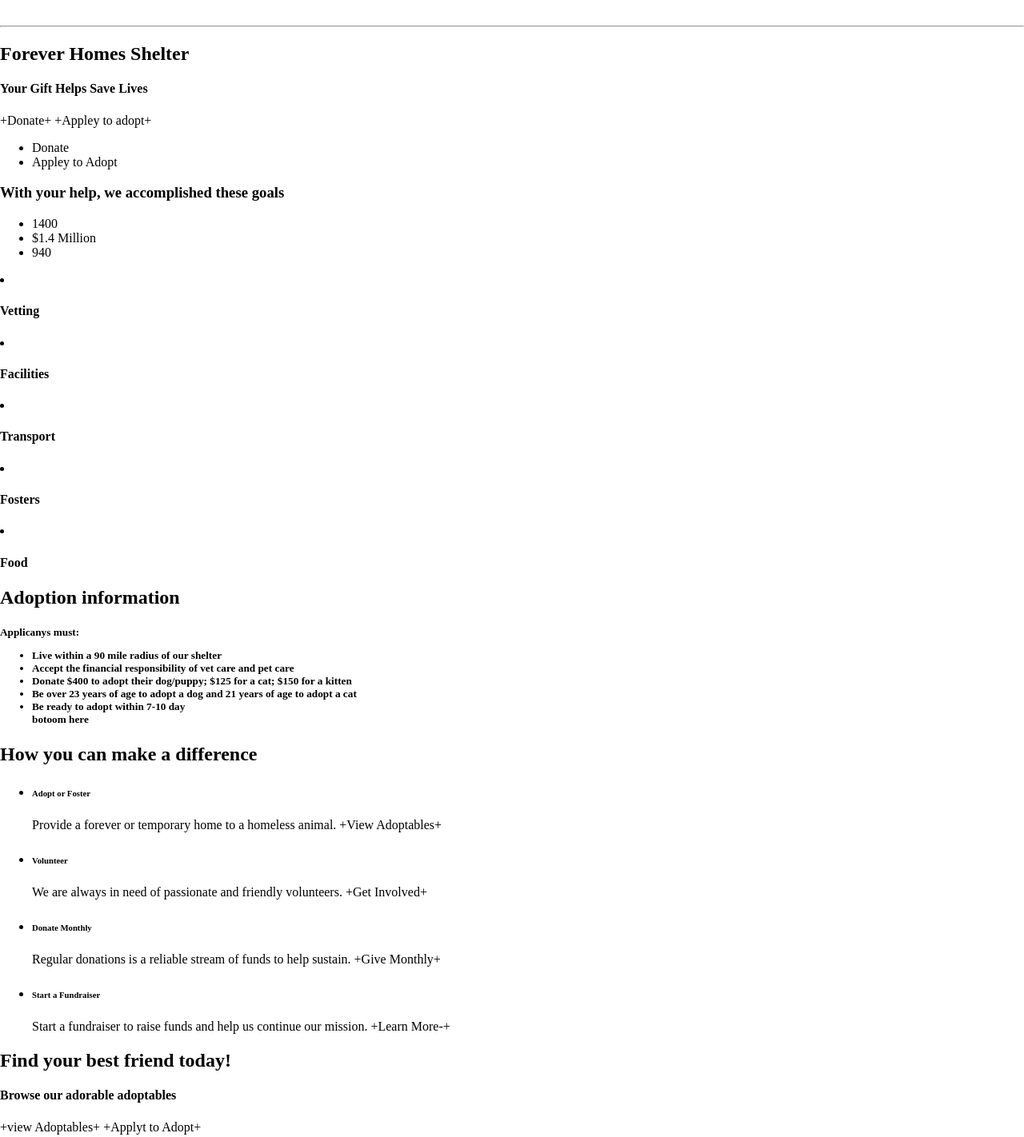
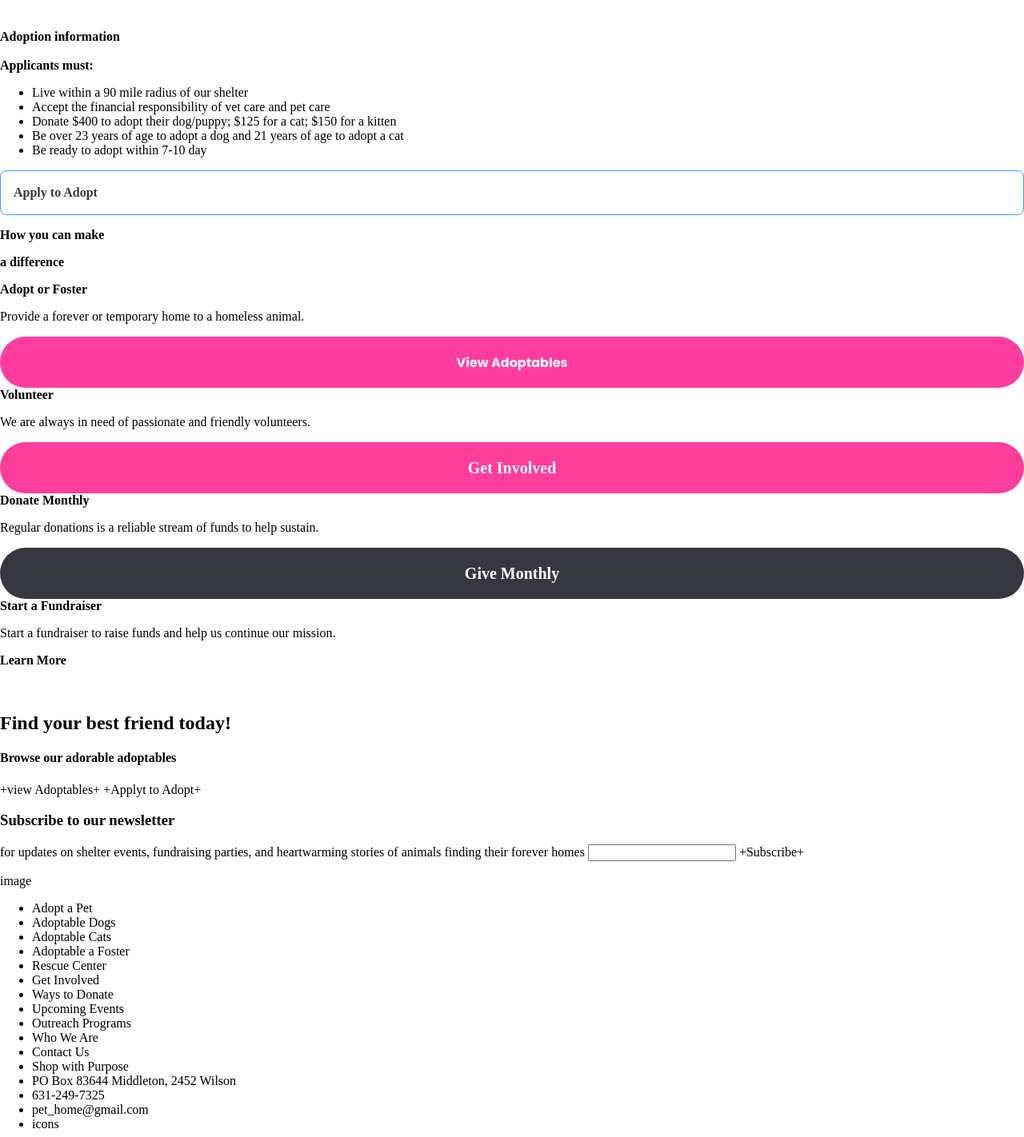
Before and after one commit to TayaneCibely/RescueCenter, a plain HTML site: page src/home/index.html in a window 1280 px wide. Shown: the part 1180-2602 px from the top of the page at 80% size. Drawn offline with Linux system fonts and the light colour scheme.

Commit message:
difference_block

```diff
--- a/src/home/index.html
+++ b/src/home/index.html
@@ -14,6 +14,7 @@
 <body>
 
     <div class="desktop-page">
+
         <section id="menu">
             <div class="left-options-parent">
                 <div class="left-options">
@@ -42,6 +43,7 @@
                     </div>
                 </div>
             </div>
+        </section>
 
         <div class="divider">
             <div class="div-wrapper">
@@ -89,7 +91,73 @@
         </section>
 
         <section>
-            <div class="stats-block">
+            <div id="donateModalContainer" class="popup-overlay" style="display:none;">
+                <div class="donate-modal">
+                    <b class="h1">Choose your Donate</b>
+                    <div class="form">
+                        <div class="wrap">
+                            <b class="email">
+                                <span>EMAIL</span>
+                                <span class="span">*</span>
+                            </b>
+                            <div class="form1">
+                                <div class="youremail">youremail@here|</div>
+                            </div>
+                            <div class="this-text-shows">This text shows up when an error occurs</div>
+                        </div>
+                        <div class="wrap">
+                            <b class="email">
+                                <span>HOW MUCH CAN YOU HELP?</span>
+                                <span class="span">*</span>
+                            </b>
+                            <div class="button">
+                                <div class="youremail">R$ 95,00</div>
+                            </div>
+                            <div class="this-text-shows">This text shows up when an error occurs</div>
+                        </div>
+                        <div class="wrap">
+                            <b class="email">
+                                <span>PAYMENT METHOD</span>
+                                <span class="span">*</span>
+                            </b>
+                            <div class="radios-parent">
+                                <div class="radios">
+                                    <div class="youremail">Pix</div>
+                                    <div class="icon2">
+                                        <img class="check-icon" src="check.svg" alt="">
+
+                                    </div>
+                                </div>
+                                <div class="radios1">
+                                    <div class="youremail">Credit Card</div>
+                                    <div class="icon3">
+                                        <img src="" alt="">
+                                    </div>
+                                </div>
+                                <div class="radios1">
+                                    <div class="youremal">Paypal</div>
+                                    <div class="icon3">
+                                        <img src="" alt="">
+                                    </div>
+                                </div>
+                            </div>
+                            <div class="this-text-shows">This a text shows up when an error occurs</div>
+                        </div>
+                        <div class="buttons1" id="popupbuttonsContainer">
+                            <img class="icon5" src="Icon.svg" alt="">
+
+                            <b class="label1"> I wanna Help!</b>
+                        </div>
+                        <div class="buttons2">
+                            <img class="caretleft-icon" src="CaretLeft.svg" alt="">
+
+                            <b class="label1">Cancel</b>
+                        </div>
+                    </div>
+                </div>
+        </section>
+
+        <section class="stats-block">
             <div class="main-content1">
                 <div class="text-information">
                     <h2>
@@ -142,7 +210,6 @@
                             <div class="ellipse-2"></div>
                             <div class="ellipse-2"></div>
                             <div class="ellipse-2"></div>
-                            </div>
                         </div>
                     </div>
                 </div>
@@ -262,195 +329,119 @@
                             </div>
                         </div>
                     </div>
+                </div>
+            </div>
         </section>
 
-        <div id="donateModalContainer" class="popup-overlay" style="display:none;">
-            <div class="donate-modal">
-                <b class="h1">Choose your Donate</b>
-                <div class="form">
-                    <div class="wrap">
-                        <b class="email">
-                            <span>EMAIL</span>
-                            <span class="span">*</span>
-                        </b>
-                        <div class="form1">
-                            <div class="youremail">youremail@here|</div>
+        <section class="adopt-info-block">
+            <div class="main-content">
+                <div class="h2">
+                    <b class="text"> Adoption information</b>
                 </div>
-                        <div class="this-text-shows">This text shows up when an error occurs</div>
-                    </div>
-                    <div class="wrap">
-                        <b class="email">
-                            <span>HOW MUCH CAN YOU HELP?</span>
-                            <span class="span">*</span>
-                        </b>
-                        <div class="button">
-                            <div class="youremail">R$ 95,00</div>
-                        </div>
-                        <div class="this-text-shows">This text shows up when an error occurs</div>
-                    </div>
-                    <div class="wrap">
-                        <b class="email">
-                            <span>PAYMENT METHOD</span>
-                            <span class="span">*</span>
-                        </b>
-                        <div class="radios-parent">
-                            <div class="radios">
-                                <div class="youremail">Pix</div>
-                                <div class="icon2">
-                                    <img class="check-icon" src="check.svg" alt="">
+                <div class="content-block">
+                    <div class="image">
+                        <img class="illustration-icon" src="Illustration.svg" alt="">
 
                     </div>
-                            </div>
-                            <div class="radios1">
-                                <div class="youremail">Credit Card</div>
-                                <div class="icon3">
-                                    <img src="" alt="">
+                    <div class="text-block">
+                        <div class="text1">
+                            <b class="h">Applicants must:</b>
+                            <div class="text2">
+                                <ul class="live-within-a-90-mile-radius-o">
+                                    <li class="live-within-a">Live within a 90 mile radius of our shelter</li>
+                                    <li class="live-within-a">Accept the financial responsibility of vet care and
+                                        pet care
+                                    </li>
+                                    <li class="live-within-a">Donate $400 to adopt their dog/puppy; $125 for a
+                                        cat; $150 for a kitten
+                                    </li>
+                                    <li class="live-within-a">Be over 23 years of age to adopt a dog and 21
+                                        years of age to adopt a cat
+                                    </li>
+                                    <li>Be ready to adopt within 7-10 day</li>
+                                </ul>
                             </div>
                         </div>
-                            <div class="radios1">
-                                <div class="youremal">Paypal</div>
-                                <div class="icon3">
-                                    <img src="" alt="">
+                        <div class="button" id="buttonContainer">
+                            <b class="label">Apply to Adopt</b>
                         </div>
                     </div>
                 </div>
-                        <div class="this-text-shows">This a text shows up when an error occurs</div>
             </div>
-                    <div class="buttons1" id="popupbuttonsContainer">
-                        <img class="icon5" src="Icon.svg" alt="">
+        </section>
 
-                        <b class="label1"> I wanna Help!</b>
+        <section class="difference- block">
+            <div class="main-content">
+                <div class="h2">
+                    <b class="text">
+                        <p class="how-you-can">How you can make</p>
+                        <p class="how-you-can">a difference</p>
+                    </b>
                 </div>
-                    <div class="buttons2">
-                        <img class="caretleft-icon" src="CaretLeft.svg" alt="">
-
-                        <b class="label1">Cancel</b>
+                <div class="cards">
+                    <div class="adopt-or-foster">
+                        <div class="text-block-parent">
+                            <div class="text-block">
+                                <b class="h">Adopt or Foster</b>
+                                <p class="text1">Provide a forever or
+                                    temporary home to a homeless animal.
+                                </p>
+                            </div>
+                            <div class="buttons" id="buttonsContainer">
+                                <b class="label">View Adoptables</b>
                             </div>
                         </div>
                     </div>
-
-
+                    <div class="volunteer">
+                        <div class="text-block-parent">
+                            <div class="text-block">
+                                <b class="h">Volunteer</b>
+                                <p class="text1">We are always in need
+                                    of passionate and friendly volunteers.
+                                </p>
                             </div>
-
-
-        <hr>
-
-        <section>
-            <h1>Forever Homes Shelter</h1>
-            <p>
+                            <div class="buttons1">
+                                <b class="label">Get Involved</b>
+                            </div>
+                        </div>
+                    </div>
+                    <div class="volunteer">
+                        <div class="text-block-parent">
+                            <div class="text-block">
+                                <b class="h">Donate Monthly</b>
+                                <p class="text1">Regular donations is a
+                                    reliable stream of funds to help sustain.
                                 </p>
-
-            <h4>Your Gift Helps Save Lives</h4>
-
-            +Donate+ +Appley to adopt+
-
-            <ul>
-                <li>Donate</li>
-                <li>Appley to Adopt</li>
-            </ul>
+                            </div>
+                            <div class="buttons2">
+                                <b class="label">Give Monthly</b>
+                            </div>
+                        </div>
+                    </div>
+                    <div class="volunteer">
+                        <div class="text-block-parent">
+                            <div class="text-block">
+                                <b class="h">Start a Fundraiser</b>
+                                <p class="text1">Start a fundraiser to
+                                    raise funds and help us continue our mission.
+                                </p>
+                            </div>
+                            <div class="buttons3">
+                                <b class="label">Learn More</b>
+                            </div>
+                        </div>
+                    </div>
+                </div>
+                <div class="heart-drawing-right">
+                    <img class="vector-icon" src="Vector.svg" alt="">
+                </div>
+                <div class="heart-drawing-left">
+                    <img class="vector-icon" src="Vector.svg" alt="">
+                </div>
+            </div>
         </section>
 
     <section>
-            <h3>With your help, we accomplished these goals</h3>
-            <ul>
-                <li>1400</li>
-                <li>$1.4 Million</li>
-                <li>940</li>
-            </ul>
-        </section>
-
-        <section>
-
-            </li>
-            <li>
-                <h4>Vetting</h4>
-                <p>
-                </p>
-            </li>
-            <li>
-                <h4> Facilities</h4>
-                <p>
-
-                </p>
-            </li>
-            <li>
-                <h4>Transport</h4>
-                <p>
-                </p>
-            </li>
-            <li>
-                <h4>Fosters</h4>
-                <p>
-                </p>
-            </li>
-            <li>
-                <h4>Food</h4>
-                <p>
-
-                </p>
-            </li>
-        </section>
-
-        <section>
-            <h2>Adoption information
-                <h5>Applicanys must:
-                    <ul>
-                        <li>Live within a 90 mile radius of our shelter</li>
-                        <li>Accept the financial responsibility of vet care and
-                            pet care
-                        </li>
-                        <li>Donate $400 to adopt their dog/puppy; $125 for a
-                            cat; $150 for a kitten
-                        </li>
-                        <li>Be over 23 years of age to adopt a dog and 21
-                            years of age to adopt a cat
-                        </li>
-                        <li>Be ready to adopt within 7-10 day</li>
-
-                        botoom here
-                    </ul>
-                </h5>
-            </h2>
-        </section>
-
-        <section>
-            <div>
-                <h2>How you can make a difference</h2>
-                <ul>
-                    <li>
-                        <h6>Adopt or Foster</h6>
-                        <p>Provide a forever or
-                            temporary home to a
-                            homeless animal.
-                            +View Adoptables+
-                        </p>
-                    </li>
-                    <li>
-                        <h6>Volunteer</h6>
-                        <p>We are always in need
-                            of passionate and
-                            friendly volunteers.
-                            +Get Involved+
-                        </p>
-                    </li>
-                    <li>
-                        <h6>Donate Monthly</h6>
-                        <p>Regular donations is a
-                            reliable stream of
-                            funds to help sustain.
-                            +Give Monthly+
-                        </p>
-                    </li>
-                    <li>
-                        <h6>Start a Fundraiser</h6>
-                        <p>Start a fundraiser to
-                            raise funds and help us
-                            continue our mission.
-                            +Learn More-+
-                        </p>
-                    </li>
-                </ul>
-            </div>
         <div>
             <h2>Find your best friend today!</h2>
             <h4>Browse our adorable adoptables</h4>
```
Lines whose indentation alone changed are shown as unchanged.
